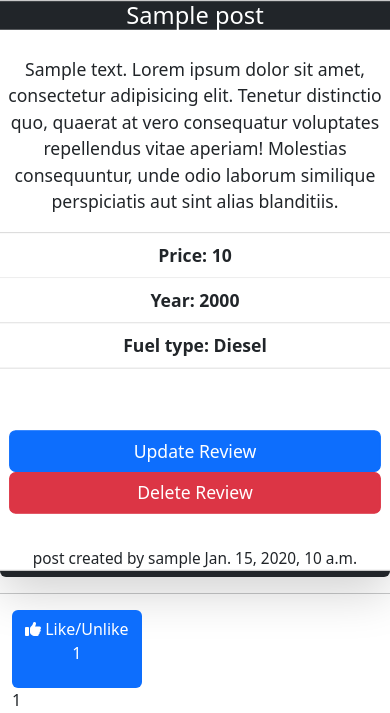
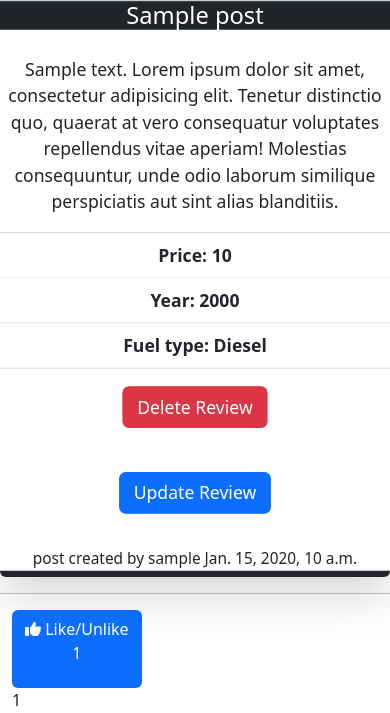
Before and after one commit to rebahama/bimmer-reviewer, a Django app: page /review/1 in a window 390 px wide. Shown: the part 751-1464 px from the top of the page. Run offline with Django 3.2, Linux system fonts and the light colour scheme; a user stored in the database is signed in; tables that the repository leaves empty hold one stand-in row (values such as "Sample post"); some libraries are stand-ins or nearby versions.

Commit message:
make buttons responsiv in detail review page

```diff
--- a/static/css/style.css
+++ b/static/css/style.css
@@ -26,6 +26,11 @@
 .top-text{
     margin-top: 2%;
     height: 200px;
+}
+.btn-container{
+    display: flex;
+    flex-direction: column-reverse;
+    align-items: center;
 }
 /*create animation for image on homepage*/
 .hero{
--- a/templates/detail-review.html
+++ b/templates/detail-review.html
@@ -28,10 +28,12 @@
                     <!--Only show if the user is logged in-->
                     {% if user.is_authenticated %}
                      {% if user.id == post.author.id%}
+                     <div class="btn-container">
                      <div class="btn-change">
                         <a href="{% url 'update-review' post.pk %}" class="btn btn-primary">Update Review </a>
-                        <a href="{% url 'delete-review' post.pk %}" class="btn btn-danger">Delete Review</a>
                      </div>
+                     <a href="{% url 'delete-review' post.pk %}" class="btn btn-danger">Delete Review</a>
+                    </div>
 
                      {% endif %}
                     {% endif %}
```
